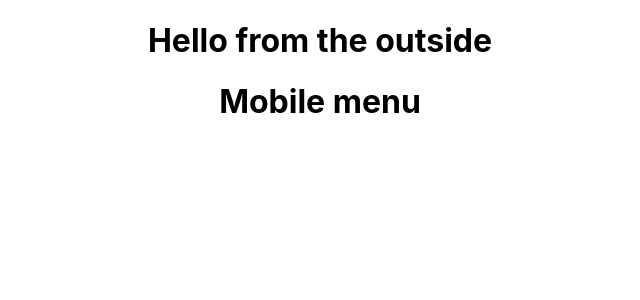
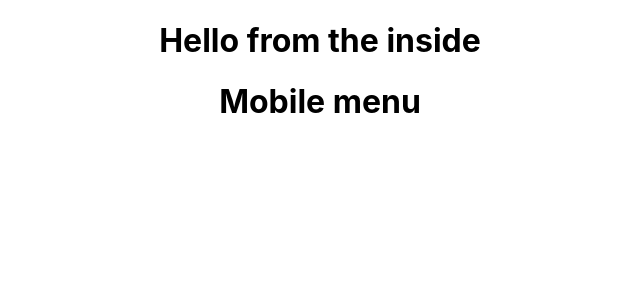
Before and after one commit to OlesyaPastushenko/git-course, a React (Create React App) app: page / in a window 1280 px wide. Shown: the top 300 px of the page, without its empty margins (320-960 px from the left). Built offline with nearby package versions, Linux system fonts and the light colour scheme.

Commit message:
h1 changed

```diff
--- a/src/App.js
+++ b/src/App.js
@@ -5,7 +5,7 @@ function App() {
   console.log("new")
   return (
     <div className="App">
-      <h1>Hello from the outside</h1>
+      <h1>Hello from the inside</h1>
       <MobileMenu/>
     </div>
   );
```
